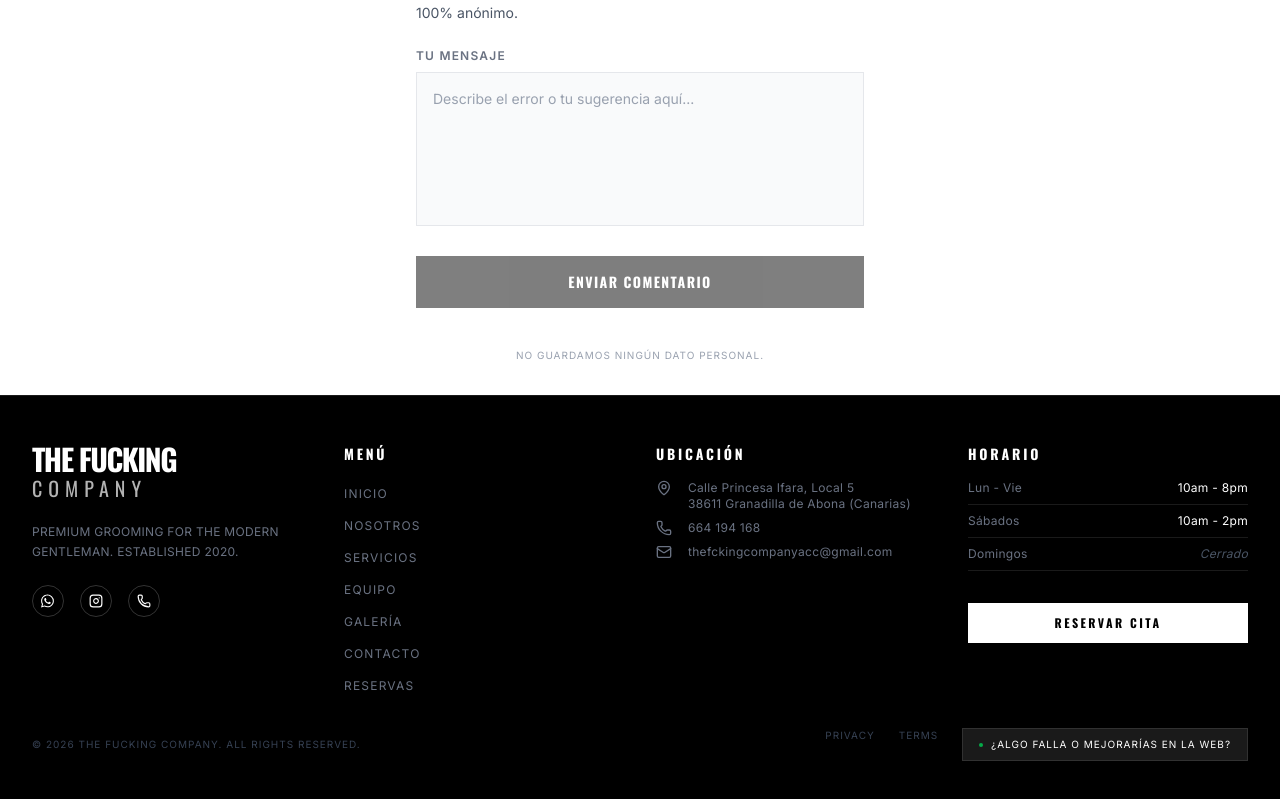
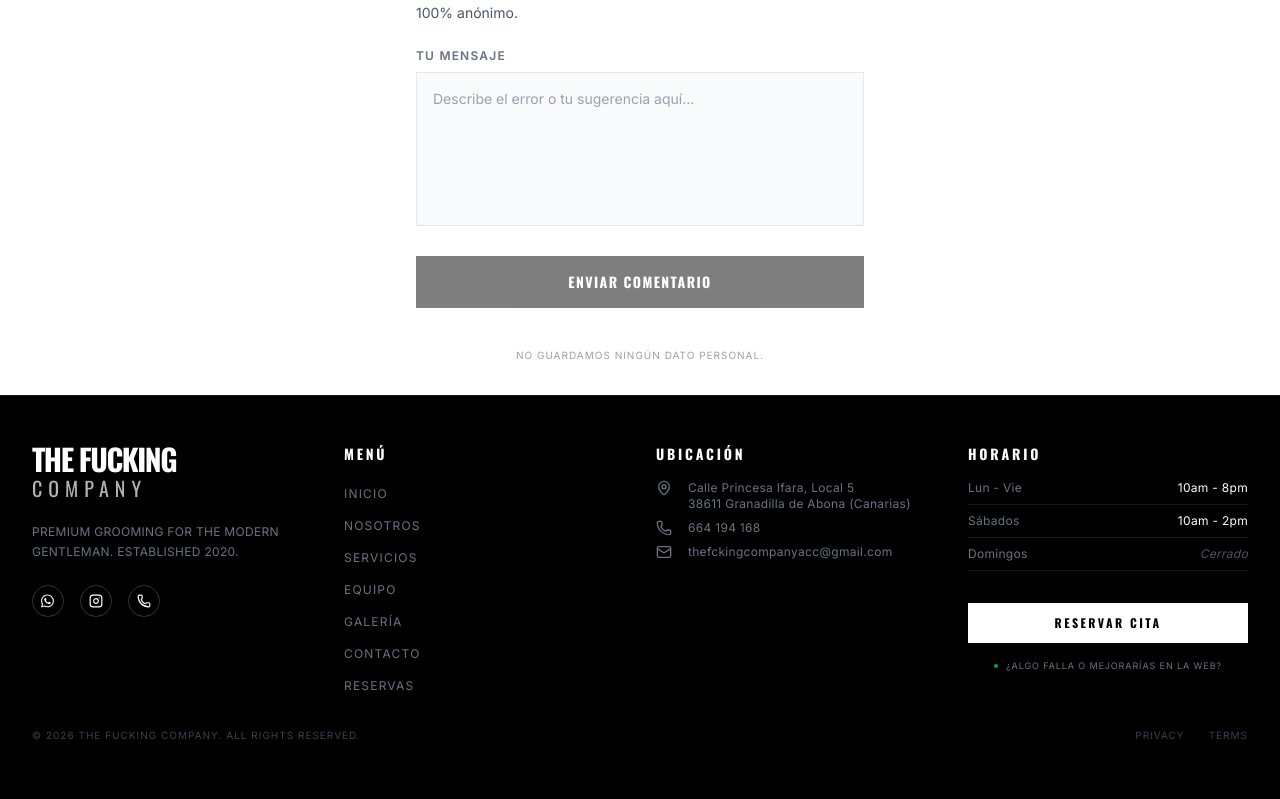
Before and after one commit to thefckingcompany/tfc-web, a React (Vite) app: page /mejorar-web in a window 1280 px wide. Shown: the part 267-1066 px from the top of the page. Built offline with nearby package versions, Linux system fonts and the light colour scheme.

Commit message:
Move website feedback link under appointment button in footer

```diff
--- a/src/components/layout/Footer.tsx
+++ b/src/components/layout/Footer.tsx
@@ -113,6 +113,10 @@ export const Footer = () => {
                             <Link to="/reservar" className="block w-full py-3 bg-white text-black text-center font-oswald font-bold text-xs uppercase tracking-[0.2em] hover:bg-gray-200 transition-colors">
                                 Reservar Cita
                             </Link>
+                            <Link to="/mejorar-web" className="mt-4 flex items-center justify-center gap-2 text-[9px] text-gray-500 hover:text-white uppercase tracking-widest transition-all font-sans">
+                                <span className="w-1 h-1 bg-green-500 rounded-full animate-pulse"></span>
+                                ¿Algo falla o mejorarías en la web?
+                            </Link>
                         </div>
                     </div>
                 </div>
@@ -124,10 +128,6 @@ export const Footer = () => {
                     <div className="flex flex-wrap justify-center gap-6">
                         <Link to="/privacidad" className="text-gray-700 hover:text-gray-400 text-[10px] uppercase tracking-widest transition-colors font-sans">Privacy</Link>
                         <Link to="/legal" className="text-gray-700 hover:text-gray-400 text-[10px] uppercase tracking-widest transition-colors font-sans">Terms</Link>
-                        <Link to="/mejorar-web" className="flex items-center gap-2 bg-white/10 hover:bg-white/20 border border-white/10 px-4 py-2 text-[10px] text-white uppercase tracking-widest transition-all font-sans">
-                            <span className="w-1 h-1 bg-green-500 rounded-full animate-pulse"></span>
-                            ¿Algo falla o mejorarías en la web?
-                        </Link>
                     </div>
                 </div>
             </div>
```
